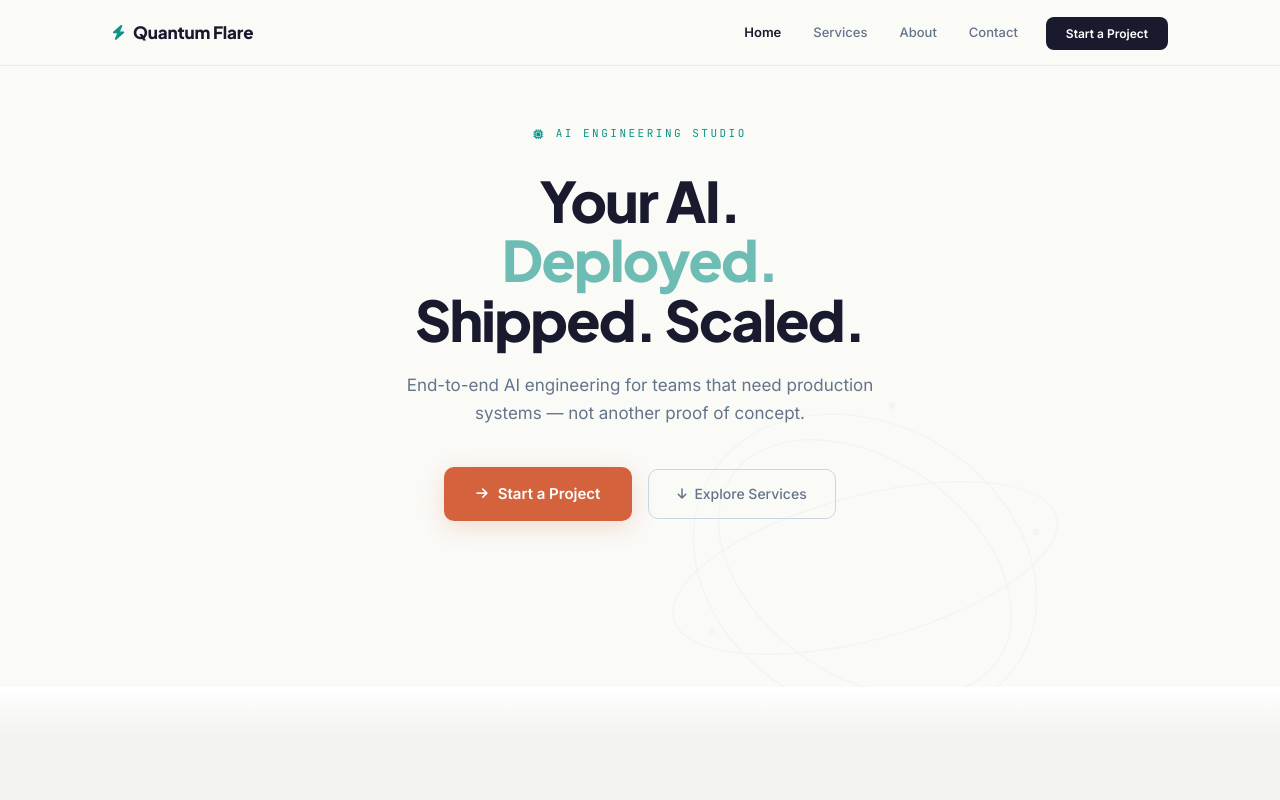
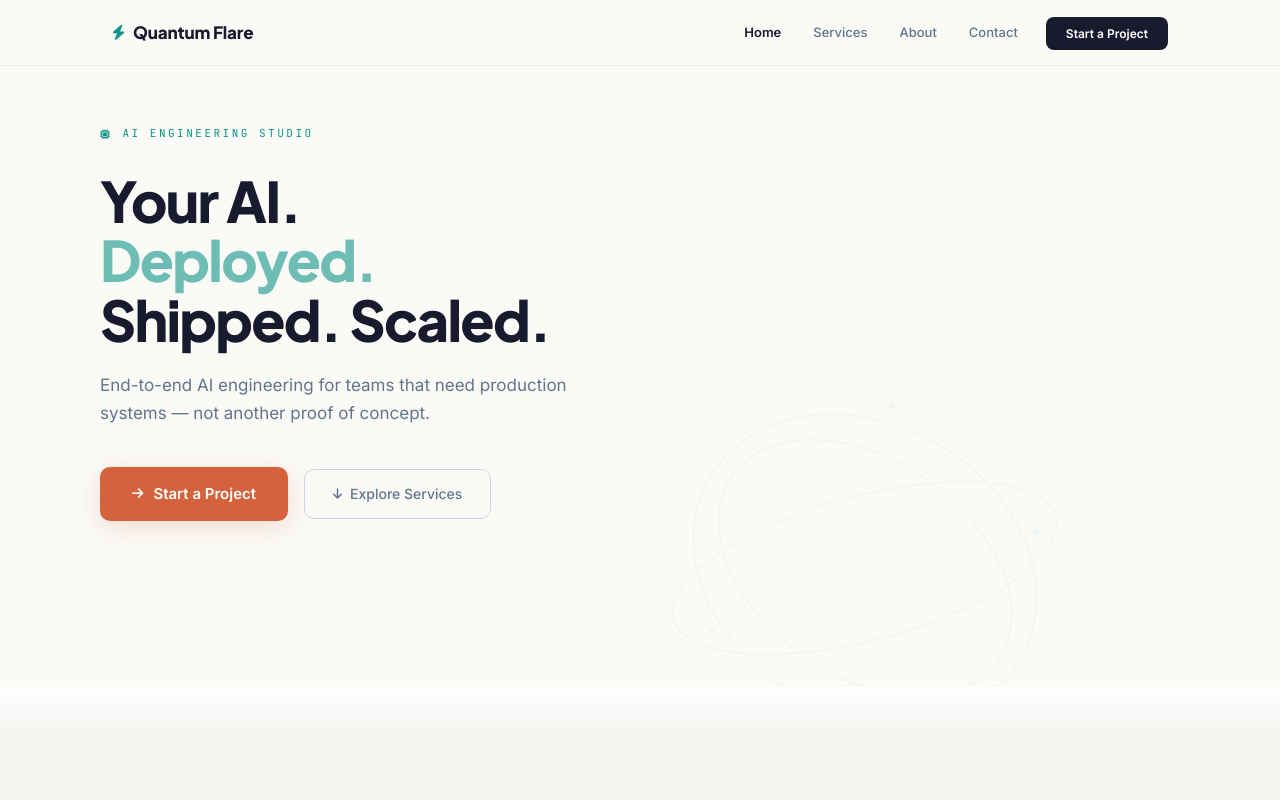
Before and after one commit to quantumflaretech/quantumflaretech.github.io, an Angular app: page / in a window 1280 px wide. Shown: the top 800 px of the page. Built offline with nearby package versions, Linux system fonts and the light colour scheme.

Commit message:
Feat: Split hero layout — left text, right animated terminal mockup

```diff
--- a/src/app/hero/hero.component.ts
+++ b/src/app/hero/hero.component.ts
@@ -17,7 +17,9 @@ import { CommonModule } from '@angular/common';
         <circle cx="280" cy="70" r="3.5" fill="currentColor"/>
       </svg>
 
-      <div class="hero-inner">
+      <div class="hero-split">
+        <!-- Left: Text content -->
+        <div class="hero-left">
           <div class="hero-eyebrow hero-animate hero-animate-1">
             <i class="fa-solid fa-microchip"></i> AI ENGINEERING STUDIO
           </div>
@@ -49,6 +51,59 @@ import { CommonModule } from '@angular/common';
             <i class="fa-solid fa-brain"></i>
             <i class="fa-solid fa-database"></i>
             <i class="fa-brands fa-node-js"></i>
+          </div>
+        </div>
+
+        <!-- Right: Animated terminal -->
+        <div class="hero-right hero-animate hero-animate-3">
+          <div class="hero-terminal">
+            <div class="terminal-header">
+              <div class="terminal-dots">
+                <span class="dot dot-red"></span>
+                <span class="dot dot-yellow"></span>
+                <span class="dot dot-green"></span>
+              </div>
+              <span class="terminal-title">quantum-flare</span>
+            </div>
+            <div class="terminal-body">
+              <div class="terminal-line line-1">
+                <span class="terminal-prompt">$</span>
+                <span class="terminal-cmd">qf init</span>
+                <span class="terminal-flag">--stack</span>
+                <span class="terminal-arg">ml-pipeline</span>
+              </div>
+              <div class="terminal-line line-2">
+                <span class="terminal-muted">&#x25B8; Scaffolding project...</span>
+              </div>
+              <div class="terminal-line line-3">
+                <span class="terminal-muted">&#x25B8; Configuring RAG pipeline...</span>
+              </div>
+              <div class="terminal-line line-4">
+                <span class="terminal-muted">&#x25B8; Provisioning AWS infra...</span>
+              </div>
+              <div class="terminal-line line-5">
+                <span class="terminal-success">&#x2714; Pipeline deployed to production</span>
+              </div>
+              <div class="terminal-line line-6">
+                <span class="terminal-prompt">$</span>
+                <span class="terminal-cmd">qf status</span>
+              </div>
+              <div class="terminal-line line-7">
+                <span class="terminal-accent">&#x25CF; API</span>
+                <span class="terminal-success">healthy</span>
+                <span class="terminal-muted terminal-sep">|</span>
+                <span class="terminal-accent">&#x25CF; Model</span>
+                <span class="terminal-success">serving</span>
+                <span class="terminal-muted terminal-sep">|</span>
+                <span class="terminal-accent">&#x25CF; Latency</span>
+                <span class="terminal-success">42ms</span>
+              </div>
+              <div class="terminal-line line-8">
+                <span class="terminal-prompt">$</span>
+                <span class="terminal-cursor"></span>
+              </div>
+            </div>
+          </div>
         </div>
       </div>
     </section>
--- a/src/global_styles.css
+++ b/src/global_styles.css
@@ -170,7 +170,6 @@ body {
 .hero-section {
   background: var(--bg-primary);
   padding: 120px 48px 100px;
-  text-align: center;
   position: relative;
   overflow: hidden;
 }
@@ -203,11 +202,23 @@ body {
   z-index: 0;
 }
 
-.hero-inner {
+.hero-split {
   position: relative;
   z-index: 1;
-  max-width: 680px;
+  max-width: var(--container-max);
   margin: 0 auto;
+  display: flex;
+  align-items: center;
+  gap: 48px;
+}
+
+.hero-left {
+  flex: 1;
+  min-width: 0;
+}
+
+.hero-right {
+  flex: 0 0 440px;
 }
 
 .hero-eyebrow {
@@ -246,14 +257,11 @@ body {
   line-height: 1.65;
   margin-bottom: 40px;
   max-width: 500px;
-  margin-left: auto;
-  margin-right: auto;
 }
 
 .hero-ctas {
   display: flex;
   align-items: center;
-  justify-content: center;
   gap: 16px;
 }
 
@@ -346,7 +354,6 @@ body {
 .hero-tech-icons {
   display: flex;
   align-items: center;
-  justify-content: center;
   gap: 20px;
   margin-top: 48px;
 }
@@ -366,6 +373,128 @@ body {
   opacity: 0;
 }
 
+/* ============================================
+   HERO TERMINAL
+   ============================================ */
+.hero-terminal {
+  background: #1A1A2E;
+  border-radius: 14px;
+  overflow: hidden;
+  box-shadow: 0 20px 60px rgba(26,26,46,0.15), 0 1px 3px rgba(0,0,0,0.08);
+  border: 1px solid rgba(255,255,255,0.06);
+}
+
+.terminal-header {
+  background: rgba(255,255,255,0.04);
+  padding: 12px 16px;
+  display: flex;
+  align-items: center;
+  gap: 12px;
+  border-bottom: 1px solid rgba(255,255,255,0.06);
+}
+
+.terminal-dots {
+  display: flex;
+  gap: 6px;
+}
+
+.dot {
+  width: 10px;
+  height: 10px;
+  border-radius: 50%;
+}
+
+.dot-red { background: #FF5F57; }
+.dot-yellow { background: #FEBC2E; }
+.dot-green { background: #28C840; }
+
+.terminal-title {
+  font-family: 'JetBrains Mono', monospace;
+  font-size: 11px;
+  color: rgba(255,255,255,0.35);
+}
+
+.terminal-body {
+  padding: 20px;
+  font-family: 'JetBrains Mono', monospace;
+  font-size: 13px;
+  line-height: 2;
+}
+
+.terminal-line {
+  white-space: nowrap;
+}
+
+.terminal-prompt {
+  color: var(--accent-primary);
+  margin-right: 8px;
+}
+
+.terminal-cmd {
+  color: #FFFFFF;
+  font-weight: 600;
+  margin-right: 6px;
+}
+
+.terminal-flag {
+  color: #FEBC2E;
+  margin-right: 6px;
+}
+
+.terminal-arg {
+  color: var(--accent-primary);
+}
+
+.terminal-muted {
+  color: rgba(255,255,255,0.35);
+}
+
+.terminal-success {
+  color: #28C840;
+}
+
+.terminal-accent {
+  color: var(--accent-primary);
+  margin-right: 4px;
+}
+
+.terminal-sep {
+  margin: 0 8px;
+}
+
+@keyframes blink {
+  0%, 100% { opacity: 1; }
+  50% { opacity: 0; }
+}
+
+.terminal-cursor {
+  display: inline-block;
+  width: 8px;
+  height: 16px;
+  background: var(--accent-primary);
+  vertical-align: text-bottom;
+  animation: blink 1s step-end infinite;
+}
+
+@keyframes typeLine {
+  from { opacity: 0; transform: translateY(4px); }
+  to { opacity: 1; transform: translateY(0); }
+}
+
+.terminal-line {
+  opacity: 0;
+  animation: typeLine 0.3s ease-out forwards;
+}
+
+.line-1 { animation-delay: 0.8s; }
+.line-2 { animation-delay: 1.4s; }
+.line-3 { animation-delay: 2.0s; }
+.line-4 { animation-delay: 2.6s; }
+.line-5 { animation-delay: 3.2s; }
+.line-6 { animation-delay: 4.0s; }
+.line-7 { animation-delay: 4.6s; }
+.line-8 { animation-delay: 5.2s; }
+
 @media (prefers-reduced-motion: reduce) {
   .hero-orbital {
     animation: none;
@@ -381,6 +510,16 @@ body {
     animation: none;
     opacity: 1;
     transform: none;
+  }
+
+  .terminal-line {
+    animation: none;
+    opacity: 1;
+    transform: none;
+  }
+
+  .terminal-cursor {
+    animation: none;
   }
 }
 
@@ -826,6 +965,30 @@ body {
     padding: 100px 32px 80px;
   }
 
+  .hero-split {
+    flex-direction: column;
+    text-align: center;
+  }
+
+  .hero-left {
+    order: 1;
+  }
+
+  .hero-right {
+    order: 2;
+    flex: none;
+    width: 100%;
+    max-width: 480px;
+  }
+
+  .hero-ctas {
+    justify-content: center;
+  }
+
+  .hero-tech-icons {
+    justify-content: center;
+  }
+
   .hero-title {
     font-size: 48px;
   }
@@ -884,12 +1047,14 @@ body {
     display: none;
   }
 
+  .hero-right {
+    display: none;
+  }
+
   .hero-tech-icons {
     flex-wrap: wrap;
     gap: 16px;
-    max-width: 200px;
-    margin-left: auto;
-    margin-right: auto;
+    justify-content: center;
   }
 
   .hero-animate {
```
Lines whose indentation alone changed are shown as unchanged.
